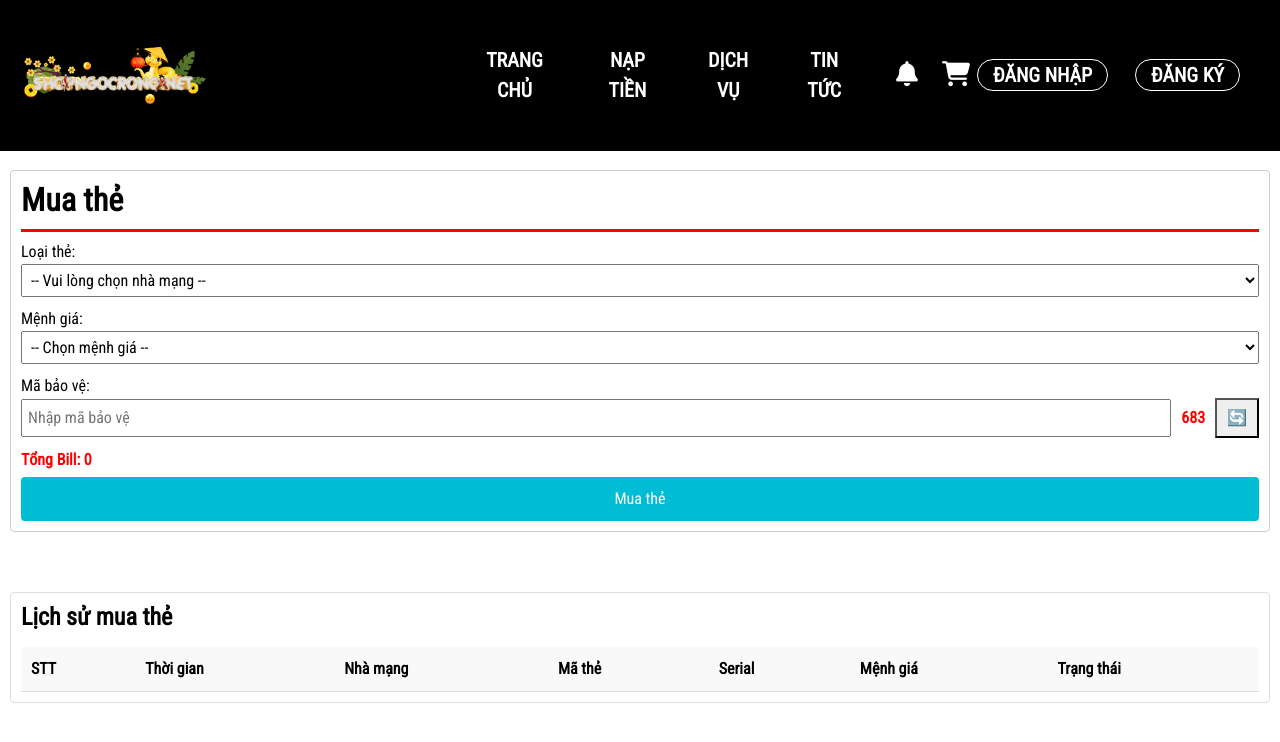
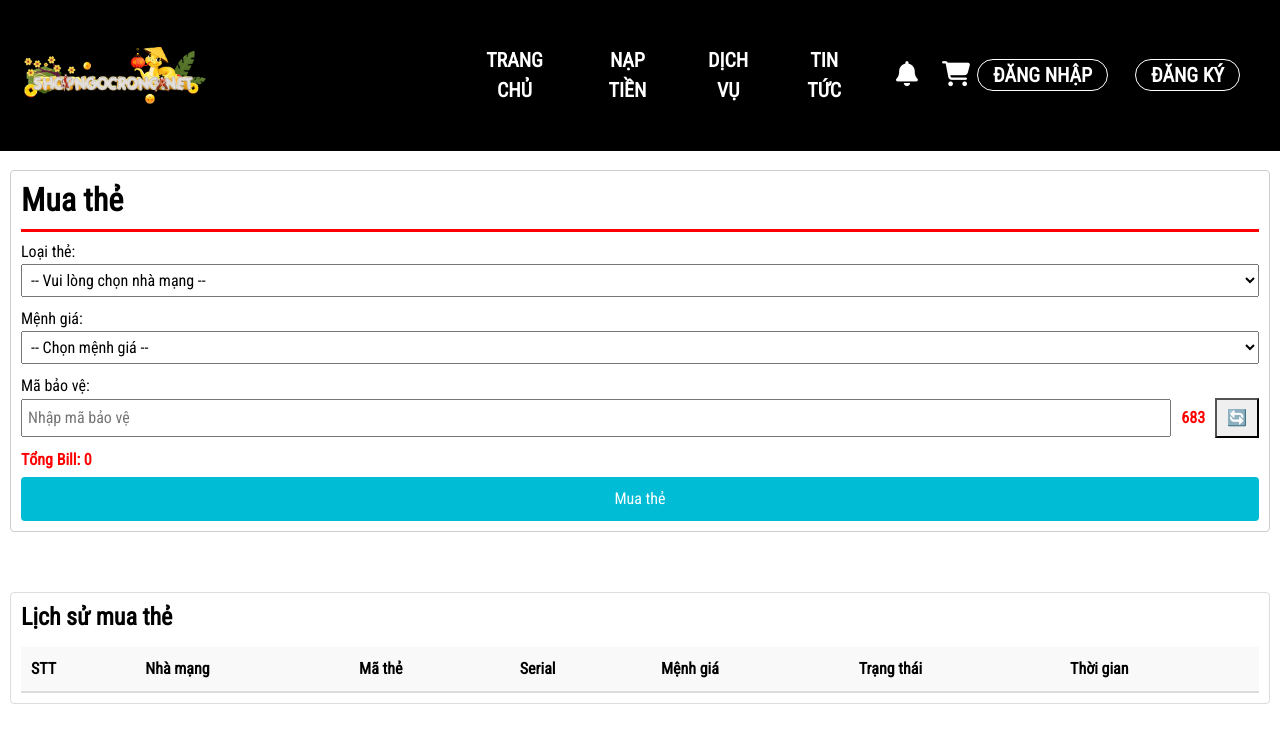
Before and after one commit to Trungduzi/fenrobytrungduzi, a React (Vite) app: page /mua-the in a window 1280 px wide. Shown: the top 742 px of the page. Built offline with nearby package versions, Linux system fonts and the light colour scheme.

Commit message:
update chức năng mua thẻ 18:41 21/08/2025

```diff
--- a/pages/muathe.jsx
+++ b/pages/muathe.jsx
@@ -62,7 +62,7 @@ export default function Muathe() {
         th: {
             fontWeight: 'bold',
             padding: '10px',
-            borderBottom: '1px solid #ddd',
+            borderBottom: '2px solid #ddd',
             textAlign: 'left',
         },
         td: {
@@ -101,7 +101,6 @@ export default function Muathe() {
             try {
                 const res = await getByCard(user.id);
                 console.log(res);
-                alert("dừng");
                 setGetCardByed(res);
             } catch (error) {
                 console.error("Lỗi khi lấy lịch sử:", error);
@@ -252,19 +251,18 @@ export default function Muathe() {
                         <thead style={styles.thead}>
                             <tr>
                                 <th style={styles.th}>STT</th>
-                                <th style={styles.th}>Thời gian</th>
                                 <th style={styles.th}>Nhà mạng</th>
                                 <th style={styles.th}>Mã thẻ</th>
                                 <th style={styles.th}>Serial</th>
                                 <th style={styles.th}>Mệnh giá</th>
                                 <th style={styles.th}>Trạng thái</th>
+                                <th style={styles.th}>Thời gian</th>
                             </tr>
                         </thead>
                         <tbody>
                             {getCardByed.map((item, index, array) => (
                                 <tr key={index}>
                                     <td style={styles.td}>{array.length - index}</td>
-                                    <td style={styles.td}>{item.createdAt}</td>
                                     <td style={styles.td}>{item.name}</td>
                                     <td style={styles.td}>{item.code}</td>
                                     <td style={styles.td}>{item.serial}</td>
@@ -272,6 +270,7 @@ export default function Muathe() {
                                     <td style={styles.td}>
                                         <span style={styles.badgeFail}>{item.status}</span>
                                     </td>
+                                    <td style={styles.td}>{item.createdAt}</td>
                                 </tr>
                             ))}
                         </tbody>
```
